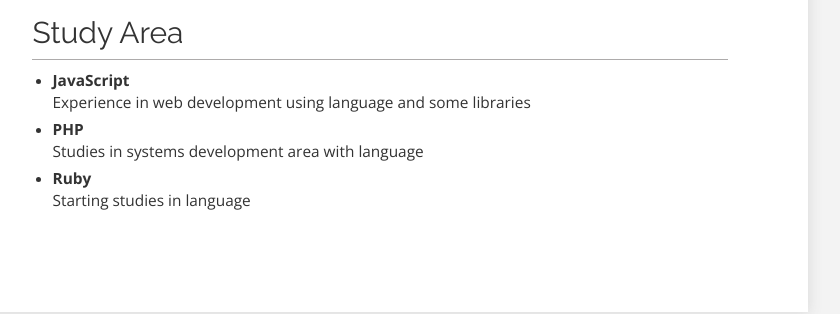
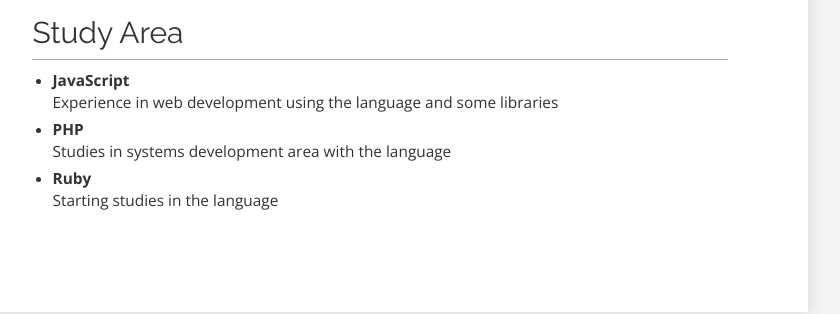
Before and after one commit to albertoaguiar/albertoaguiar.github.io, a plain HTML site: page en.html in a window 1280 px wide. Shown: the part 1082-1396 px from the top of the page, without its empty margins (260-1100 px from the left). Drawn offline with nearby package versions, Linux system fonts and the light colour scheme.

Commit message:
correção de inglês

```diff
--- a/en.html
+++ b/en.html
@@ -47,9 +47,9 @@
 			<h2>Study Area</h2>
 			<hr>
 			<ul>
-				<li><b>JavaScript</b><br>Experience in web development using language and some libraries</li>
-				<li><b>PHP</b><br>Studies in systems development area with language</li>
-				<li><b>Ruby</b><br>Starting studies in language</li>
+				<li><b>JavaScript</b><br>Experience in web development using the language and some libraries</li>
+				<li><b>PHP</b><br>Studies in systems development area with the language</li>
+				<li><b>Ruby</b><br>Starting studies in the language</li>
 			</ul>
 		</div>
 	</div>
```
